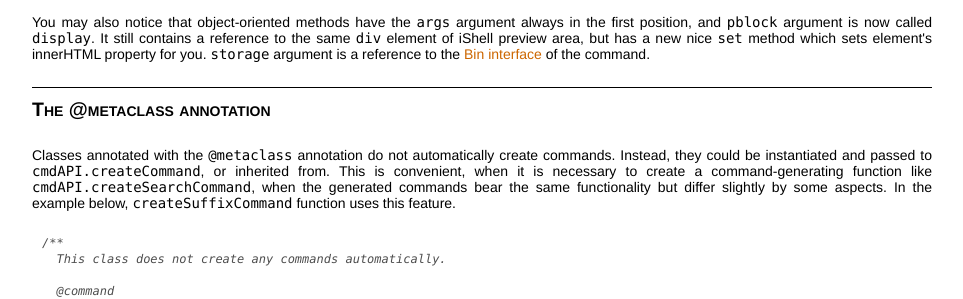
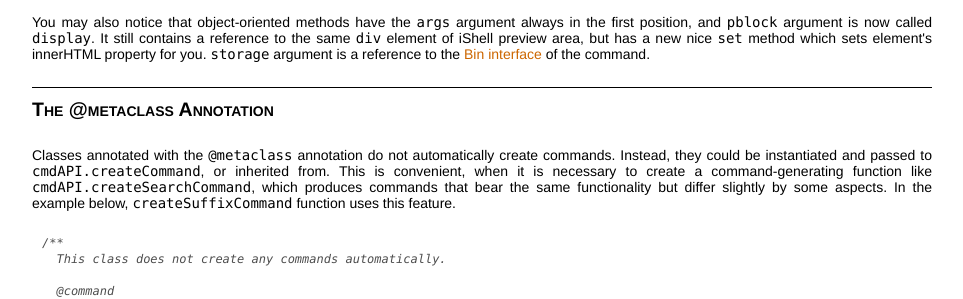
Before and after one commit to GChristensen/ishell, a Jekyll site: the page res/tutorial.html, which Jekyll copies as it is, in a window 1280 px wide and 900 px high, scrolled down 8329 px. Shown: the part 162-461 px from the top of the window, without its empty margins (158-1121 px from the left). Built offline with Jekyll 4.4.1, drawn with Linux system fonts in a browser that asks for light colours; some of the changed text lies outside the part shown.

Commit message:
minor fixes

```diff
--- a/preprocessor.js
+++ b/preprocessor.js
@@ -229,7 +229,7 @@
                 ? ("[" + this.generateProperty(properties.command) + "]")
                 : ("[" + this.generateProperty(properties.name) + "]")
 
-        if (properties.name && !properties.metaclass)
+        if (properties.name)
             block += `    ${prefix}names = ${command_name};\n`;
         if (properties.delay)
             block += `    ${prefix}previewDelay = ${properties.delay || "undefined"};\n`;
--- a/res/tutorial.html
+++ b/res/tutorial.html
@@ -612,12 +612,12 @@
                     <code>storage</code> argument is a reference to the <a href="/res/API.html#user-content-bin">Bin interface</a> of the command.</p>
 
 
-                <h2 class="in-block"><span class="mw-headline" id="metaclass">The @metaclass annotation</span></h2>
+                <h2 class="in-block"><span class="mw-headline" id="metaclass">The @metaclass Annotation</span></h2>
 
                 <p>Classes annotated with the <code>@metaclass</code> annotation do not automatically create commands.
                     Instead, they could be instantiated and passed to <code>cmdAPI.createCommand</code>, or inherited from.
                     This is convenient, when it is necessary to create a command-generating function like <code>cmdAPI.createSearchCommand</code>,
-                    when the generated commands bear the same functionality but differ slightly by some aspects. In the example below,
+                    which produces commands that bear the same functionality but differ slightly by some aspects. In the example below,
                     <code>createSuffixCommand</code> function uses this feature.
                 </p>
 
```
